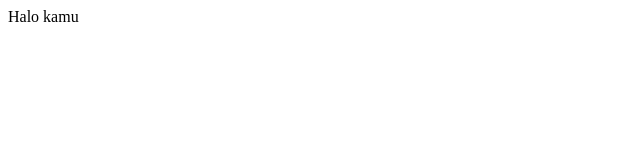
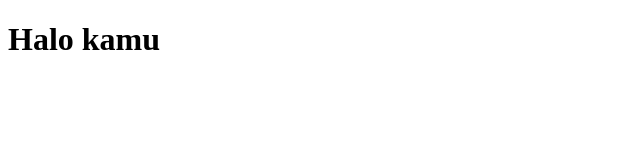
Before and after one commit to jmboyzt29/belajar-bersama-revou, a plain HTML site: page index.html in a window 1280 px wide. Shown: the whole page, without its empty margins (0-640 px from the left). Drawn offline with Linux system fonts and the light colour scheme.

Commit message:
add a JavaScript with get parameter commit

```diff
--- a/index.html
+++ b/index.html
@@ -6,6 +6,19 @@
     <title>Belajar HTML bersama RevoU</title>
   </head>
   <body>
-Halo kamu
+<h1 id="getNama"></h1>
+<script>
+    window.onload = function() {
+      var urlParams = new URLSearchParams(window.location.search);
+      var nama = urlParams.get('nama');
+
+      if (nama === null || nama === '') {
+        nama = 'kamu';
+      }
+
+      var greetingElement = document.getElementById('getNama');
+      greetingElement.textContent = 'Halo ' + nama;
+    }
+  </script>
   </body>
 </html>
```
